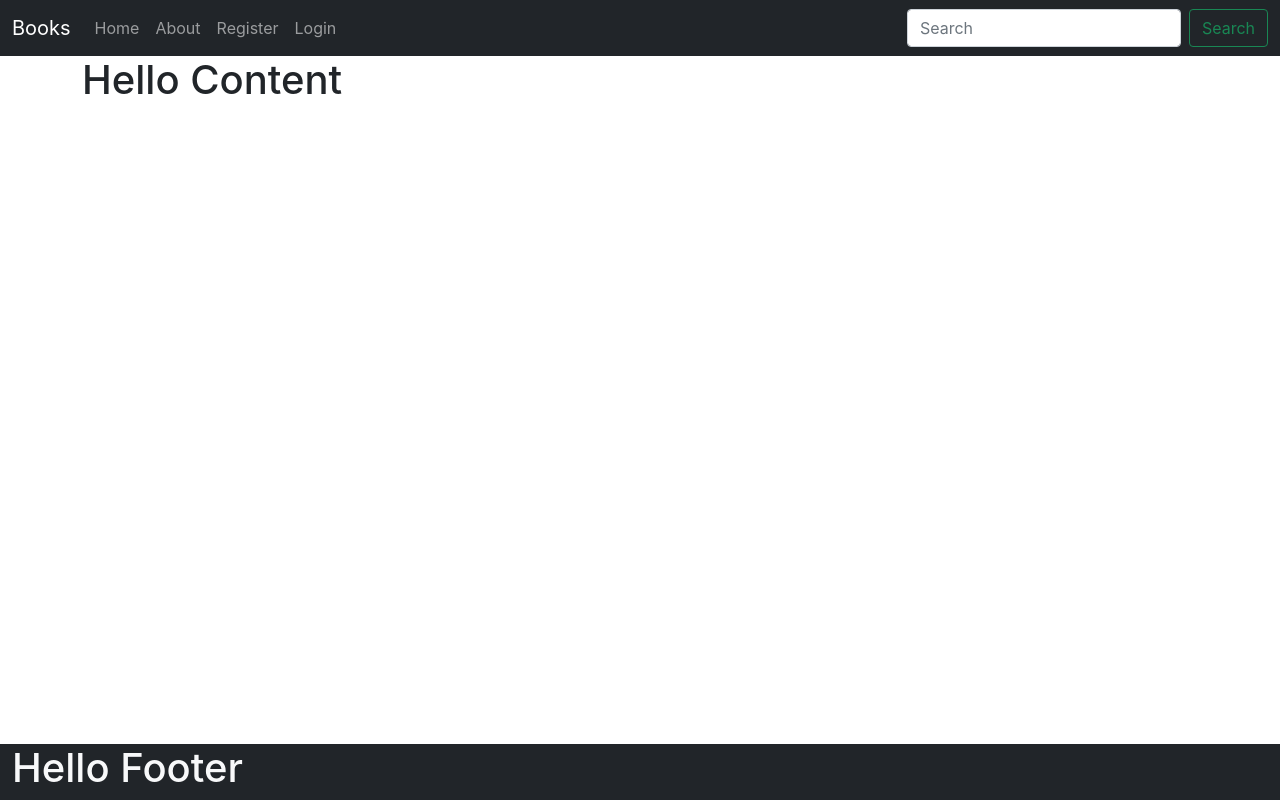
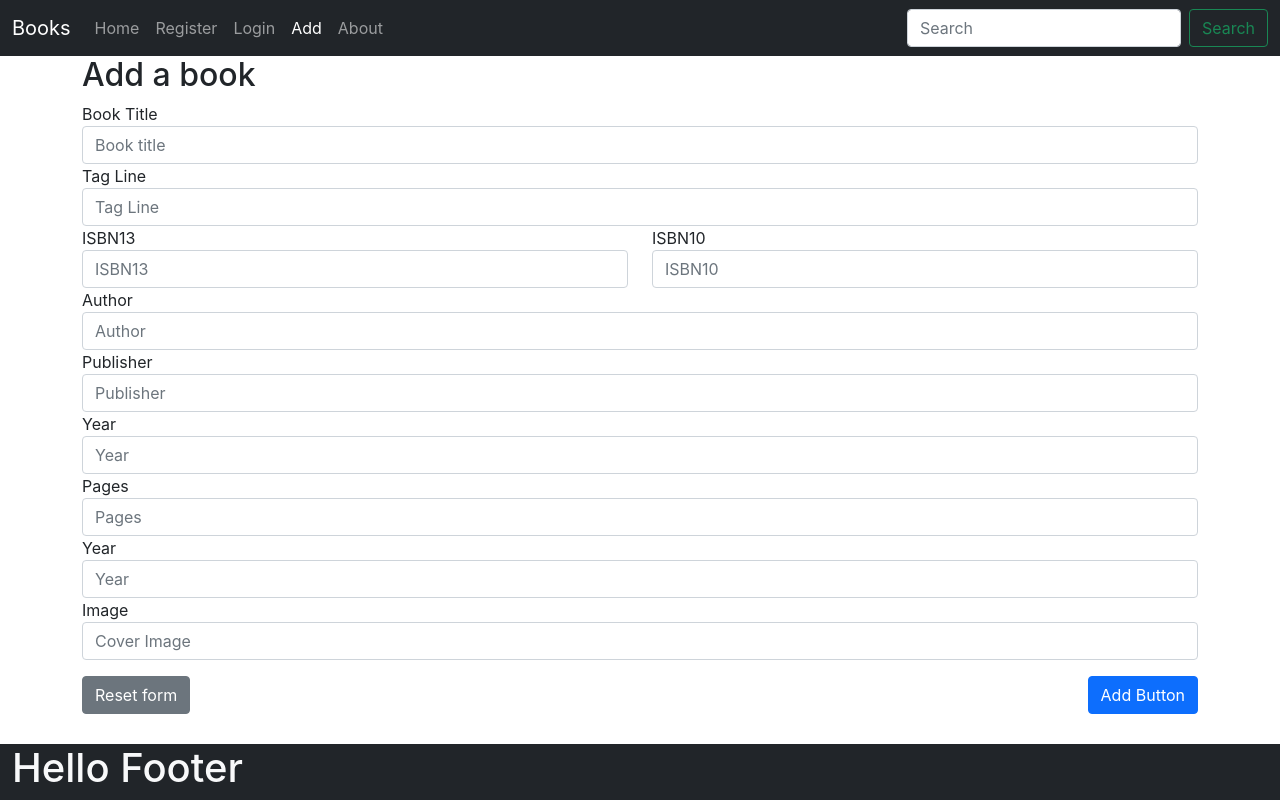
Before and after one commit to matthewngid20/Book-Web-Application, a React (Create React App) app: page /add in a window 1280 px wide. Built offline with nearby package versions, Linux system fonts and the light colour scheme.

Commit message:
adding form and bootstrap changes

```diff
--- a/src/App.js
+++ b/src/App.js
@@ -8,9 +8,10 @@ import {useState} from 'react';
 
 const Nav = [
   {name: "Home", link: "/"},
-  {name: "About", link: "/about"},
   {name: "Register", link: "/register"},
   {name: "Login", link: "/login"},
+  {name: "Add", link: "/add"},
+  {name: "About", link: "/about"}
 ]
 const AuthNav = [
   {name: "Home", link: "/"},
--- a/src/Components/Admin/AddData.js
+++ b/src/Components/Admin/AddData.js
@@ -1,15 +1,25 @@
 export function AddData (props) {
 
     return(
+
         <form id = "add-data">
+            <h2> Add a book</h2>
             <label htmlFor = "title"> Book Title </label>
             <input id = "title" type = "text" name = "title" className = "form-control" placeholder = "Book title"/>
             <label htmlFor = "tagline"> Tag Line </label>
             <input id = "tagline" type = "text" name = "tagline" className = "form-control" placeholder = "Tag Line"/>
-            <label htmlFor = "isbn13"> ISBN13 </label>
-            <input id = "isbn13" type = "text" name = "isbn13" className = "form-control" placeholder = "ISBN13"/>
-            <label htmlFor = "isbn10"> ISBN10</label>
-            <input id = "isbn10" type = "text" name = "isbn10" className = "form-control" placeholder = "ISBN10"/>
+
+            <div className ="row">
+                <div className = "col-md-6">
+                    <label htmlFor = "isbn13"> ISBN13 </label>
+                    <input id = "isbn13" type = "text" name = "isbn13" className = "form-control" placeholder = "ISBN13"/>
+                </div>
+                <div className = "col-md-6">
+                    <label htmlFor = "isbn10"> ISBN10</label>
+                    <input id = "isbn10" type = "text" name = "isbn10" className = "form-control" placeholder = "ISBN10"/>
+                </div>
+            </div>
+
             <label htmlFor = "author"> Author</label>
             <input id = "author" type = "text" name = "author" className = "form-control" placeholder = "Author"/>
             <label htmlFor = "publisher"> Publisher </label>
@@ -22,7 +32,7 @@ export function AddData (props) {
             <input id = "year" type = "number" name = "year" className = "form-control" placeholder = "Year"/>
             <label htmlFor = "cover_image"> Image </label>
             <input id = "cover_image" type = "number" name = "cover_image" className = "form-control" placeholder = "Cover Image"/>
-            <div className = "buttons row d-flex flex-row justify-content-between">
+            <div className = "mt-3  buttons d-flex flex-row justify-content-between">
             <button type = "reset" className = "btn btn-secondary"> Reset form</button>
                 <button type = "submit" className = "btn btn-primary"> Add Button</button>
 
--- a/src/Components/Content.js
+++ b/src/Components/Content.js
@@ -11,6 +11,7 @@ import {About} from './About';
 import { Register } from './Register';
 import {Login} from './Login';
 import { Logout } from './Logout';
+import {AddData} from './Admin/AddData'
 
 export function Content( props ) {
   const[auth, setAuth] = useState(false );
@@ -62,13 +63,10 @@ export function Content( props ) {
 
   return(
     <div className="container">
-      <h1>Hello Content</h1>
+      {/* <h1>Hello Content</h1> */}
       <Switch>
         <Route exact path="/">
           <Home />
-        </Route>
-        <Route path="/about">
-          <About />
         </Route>
         <Route path = "/register">
           <Register handler = {registerUser}/>
@@ -79,6 +77,12 @@ export function Content( props ) {
         <Route path = "/Logout">
           <Logout handler = {signOut}/>
         </Route>
+        <Route path = "/add">
+          <AddData handler = {AddData}/>
+        </Route>
+        <Route path="/about">
+          <About />
+        </Route>
       </Switch>
     </div>
   )
```
